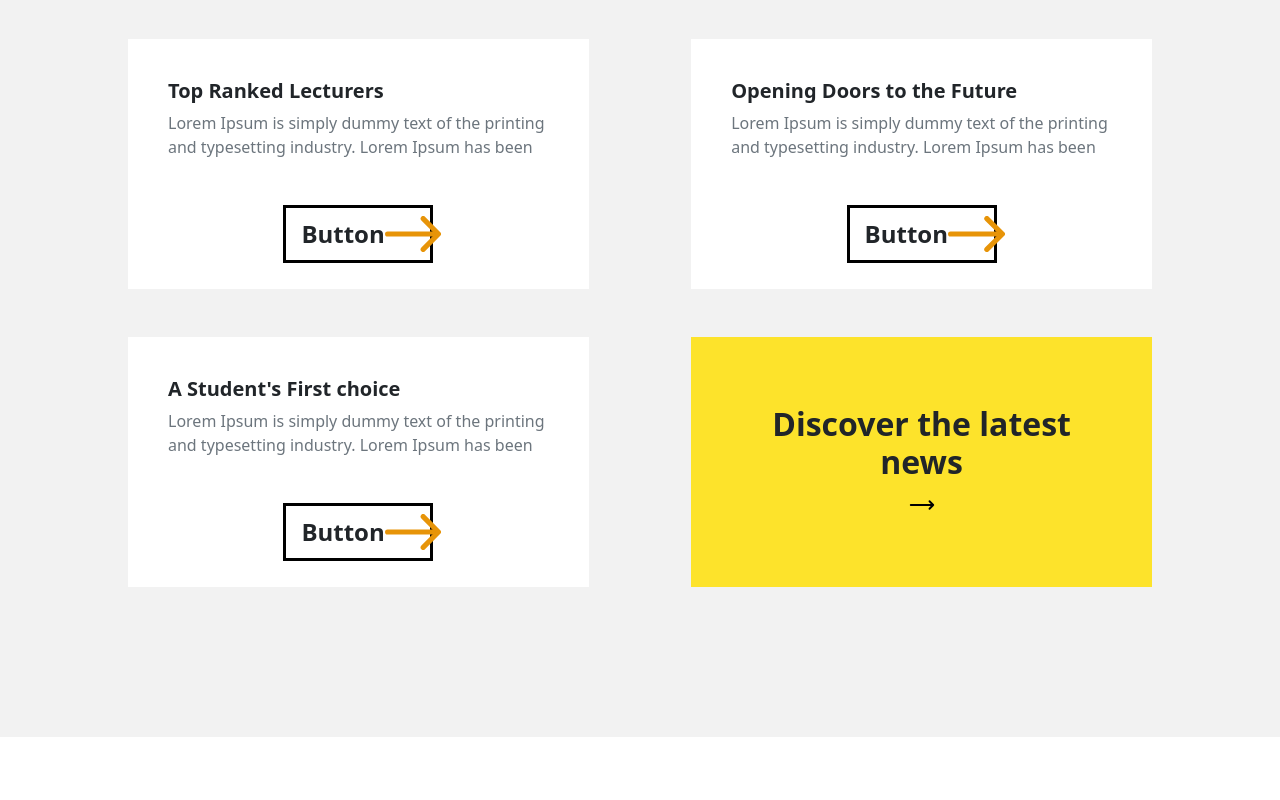
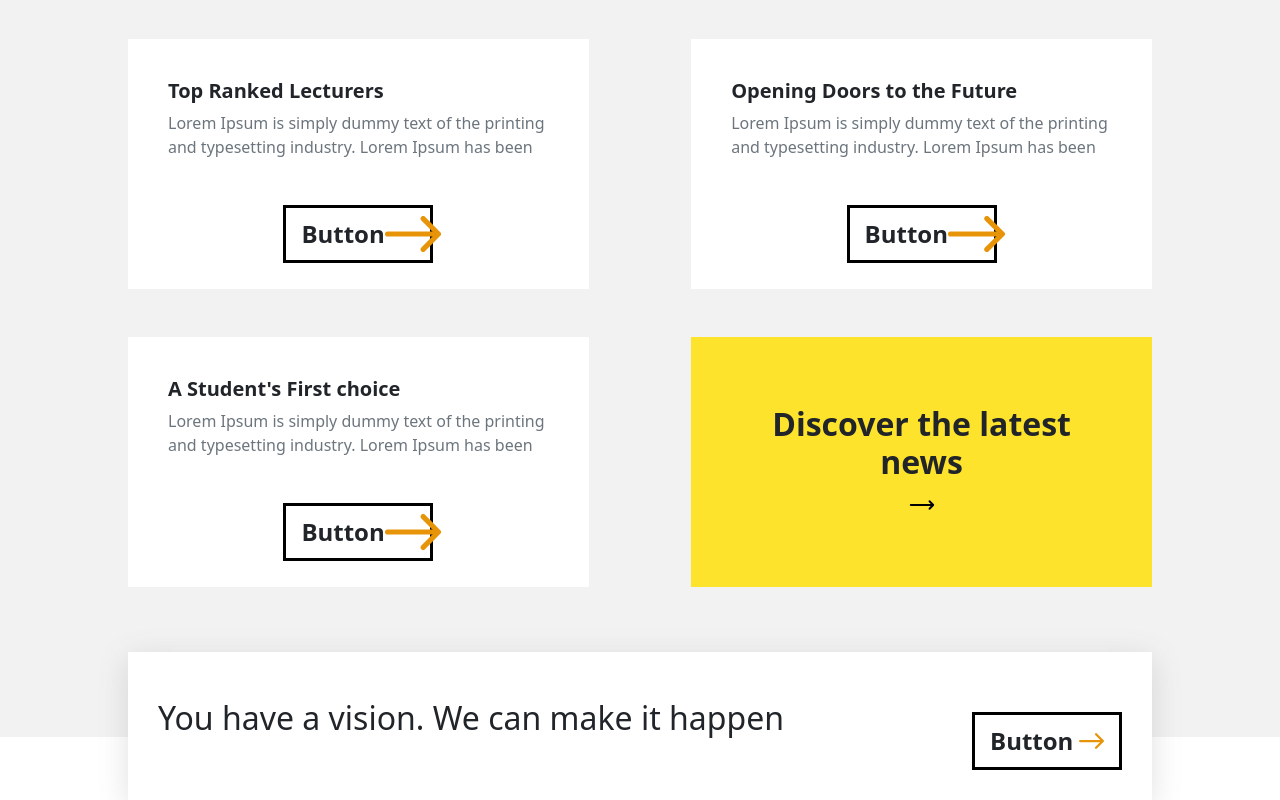
Before and after one commit to emmyobonyo/Frontend-Assignment, a React (Create React App) app: page / in a window 1280 px wide. Shown: the part 931-1731 px from the top of the page. Before the commit the page ends 1668 px from the top, so only its background shows below. Built offline with nearby package versions, Linux system fonts and the light colour scheme; the HTML template or start-up script is replaced by a standard one.

Commit message:
add a vision section

```diff
--- a/src/App.css
+++ b/src/App.css
@@ -211,6 +211,7 @@ nav ul li.has__submenu:hover > ul {
 .in__the__news__section {
   background-color: #f2f2f2;
   padding-bottom: 150px;
+  position: relative;
 }
 
 .in__the__news {
@@ -233,7 +234,8 @@ nav ul li.has__submenu:hover > ul {
   height: 250px;
 }
 
-.news__card:hover {
+.news__card:hover,
+.get__started {
   box-shadow: rgba(100, 100, 111, 0.2) 0px 7px 29px 0px;
 }
 
@@ -263,6 +265,23 @@ nav ul li.has__submenu:hover > ul {
   top: 5%;
   width: 900px;
   height: 800px;
+}
+
+.get__started {
+  display: flex;
+  justify-content: space-between;
+  padding: 30px 30px;
+  align-items: center;
+  background-color: white;
+  position: absolute;
+  top: 90%;
+  left: 10%;
+  width: 80%;
+}
+
+.get__started__paragraph {
+  font-size: 32px;
+  font-weight: 200;
 }
 
 @media only screen and (min-width: 768px) and (max-width: 1024px) {
--- a/src/components/InTheNews.js
+++ b/src/components/InTheNews.js
@@ -49,6 +49,12 @@ function InTheNews() {
             {newsContent}
           </div>
         </div>
+        <div className="get__started">
+          <p className="get__started__paragraph">
+            You have a vision. We can make it happen
+          </p>
+          <Button />
+        </div>
       </div>
     </div>
   );
```
